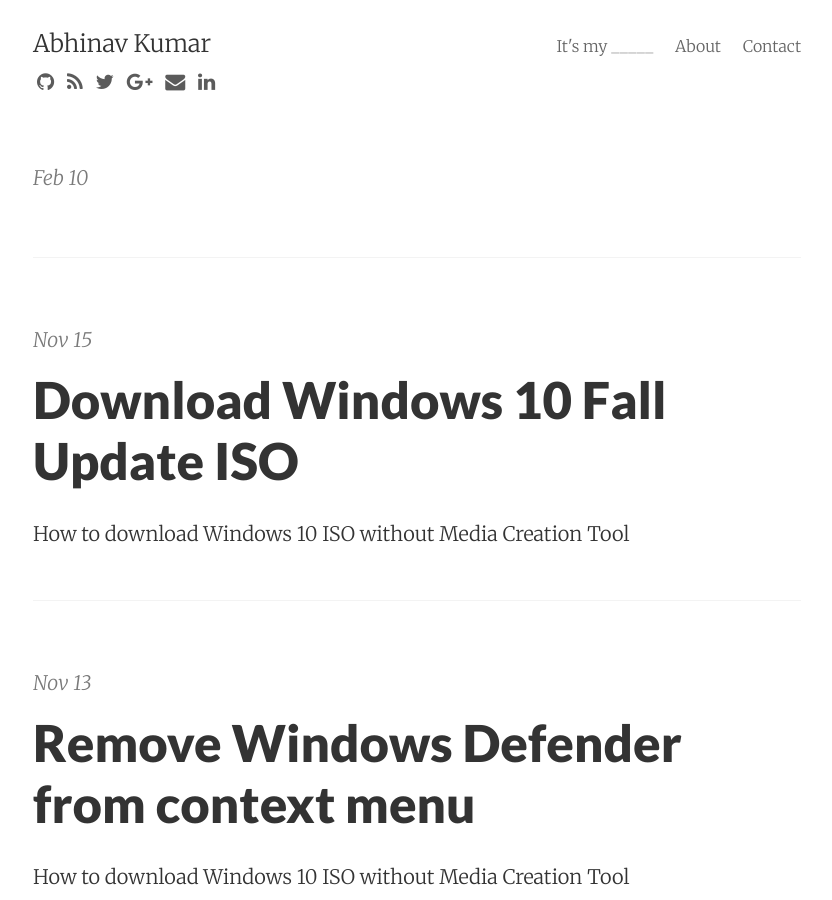
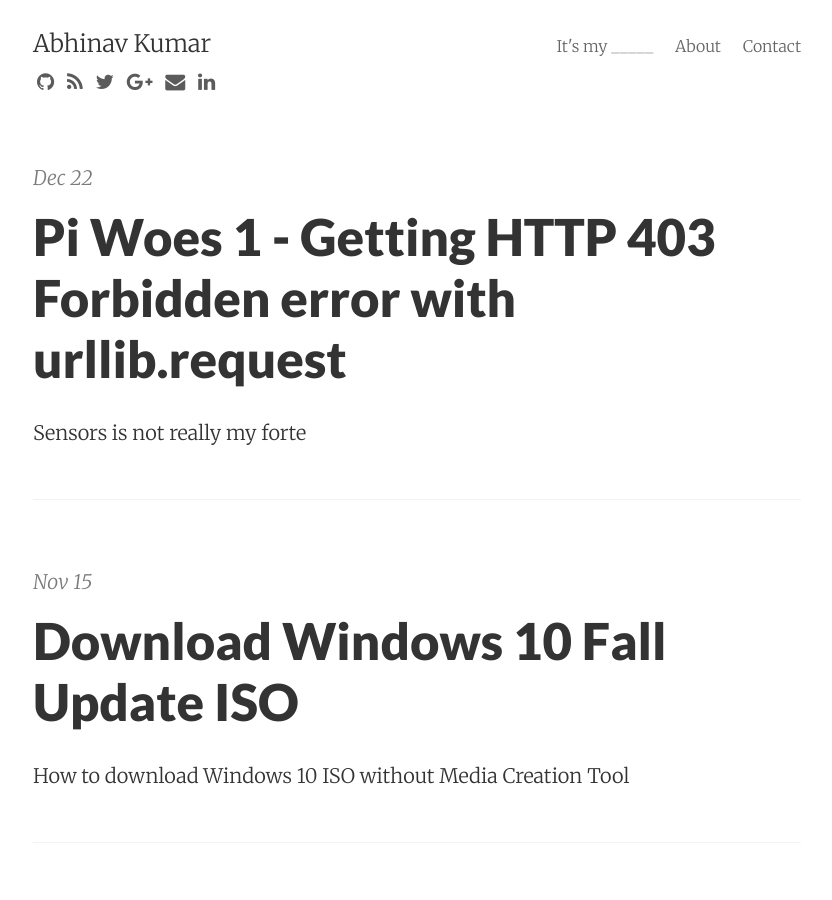
Before and after one commit to abhnvkmr/abhnvkmr.github.io, a Jekyll site: the page built from index.html, in a window 1280 px wide and 900 px high. Shown: the whole window, without its empty margins (223-1055 px from the left). Built offline with Jekyll 4.4.1, drawn with Linux system fonts in a browser that asks for light colours; nearby versions of some CDN libraries; Markdown is read by kramdown in place of the engine named in the settings; the list of posts is cut into pages by our own code.

Commit message:
Update 2015-12-22-HTTP-403-Forbidden-with_urllib.md

```diff
--- a/_posts/2015-12-22-HTTP-403-Forbidden-with_urllib.md
+++ b/_posts/2015-12-22-HTTP-403-Forbidden-with_urllib.md
@@ -1,9 +1,10 @@
 ---
-title: Pi Woes 1: Getting HTTP 403 Forbidden error with urllib.request
+title: Pi Woes 1 - Getting HTTP 403 Forbidden error with urllib.request
 layout: post
 tags: [programming, python, raspberry pi]
 comments: true
 share: true
+summary: 'Sensors is not really my forte'
 ---
 I was trying to send a set of sensor inputs to one of my droplets hosted on Digital Ocean. I had a rolled out a simple node.js/Ghost image which I have been using to serve a few ExpressJS applications alongside. While I was using urllib.request module of the Python to send the data to the express.js application which is behind nginx.
 
```
